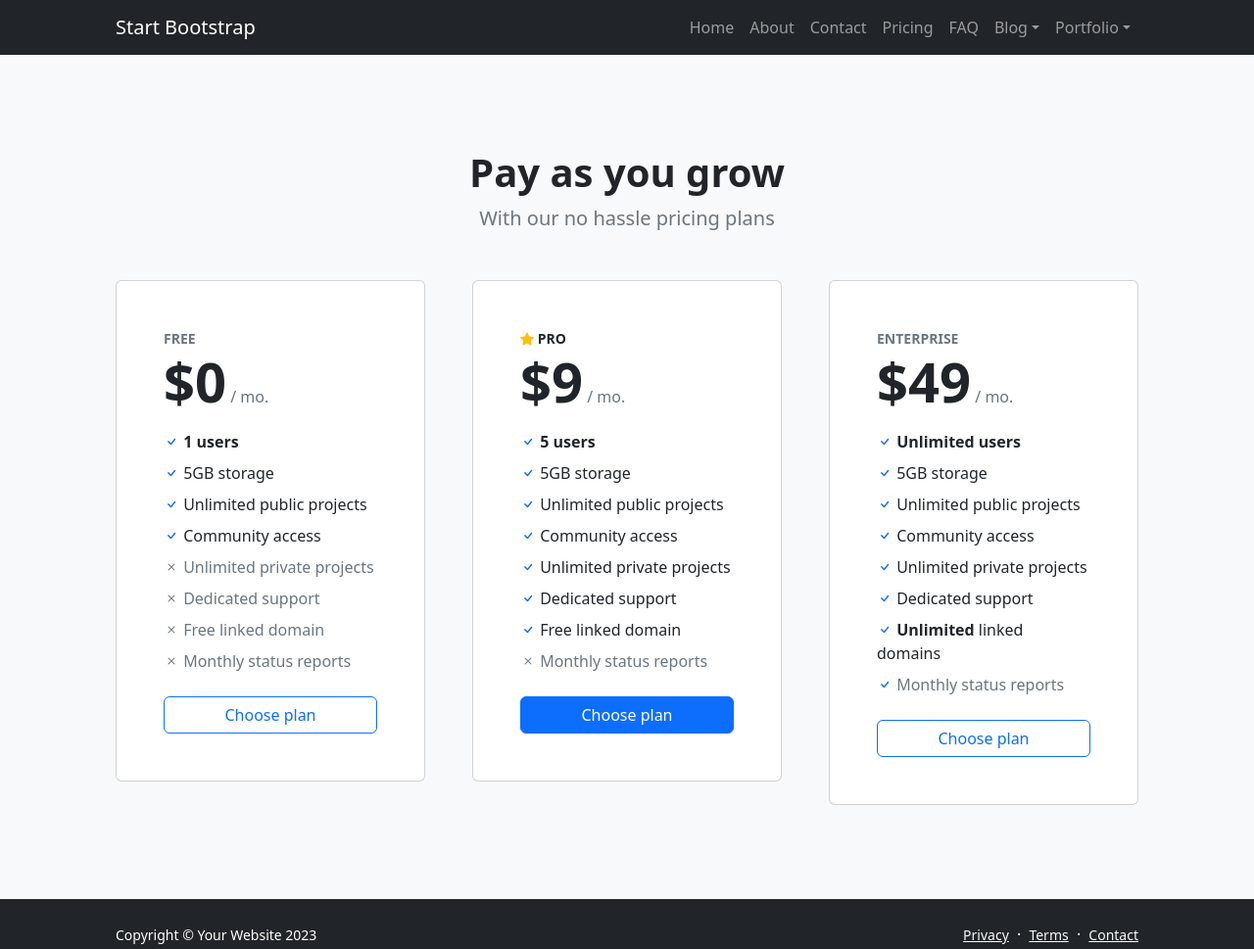
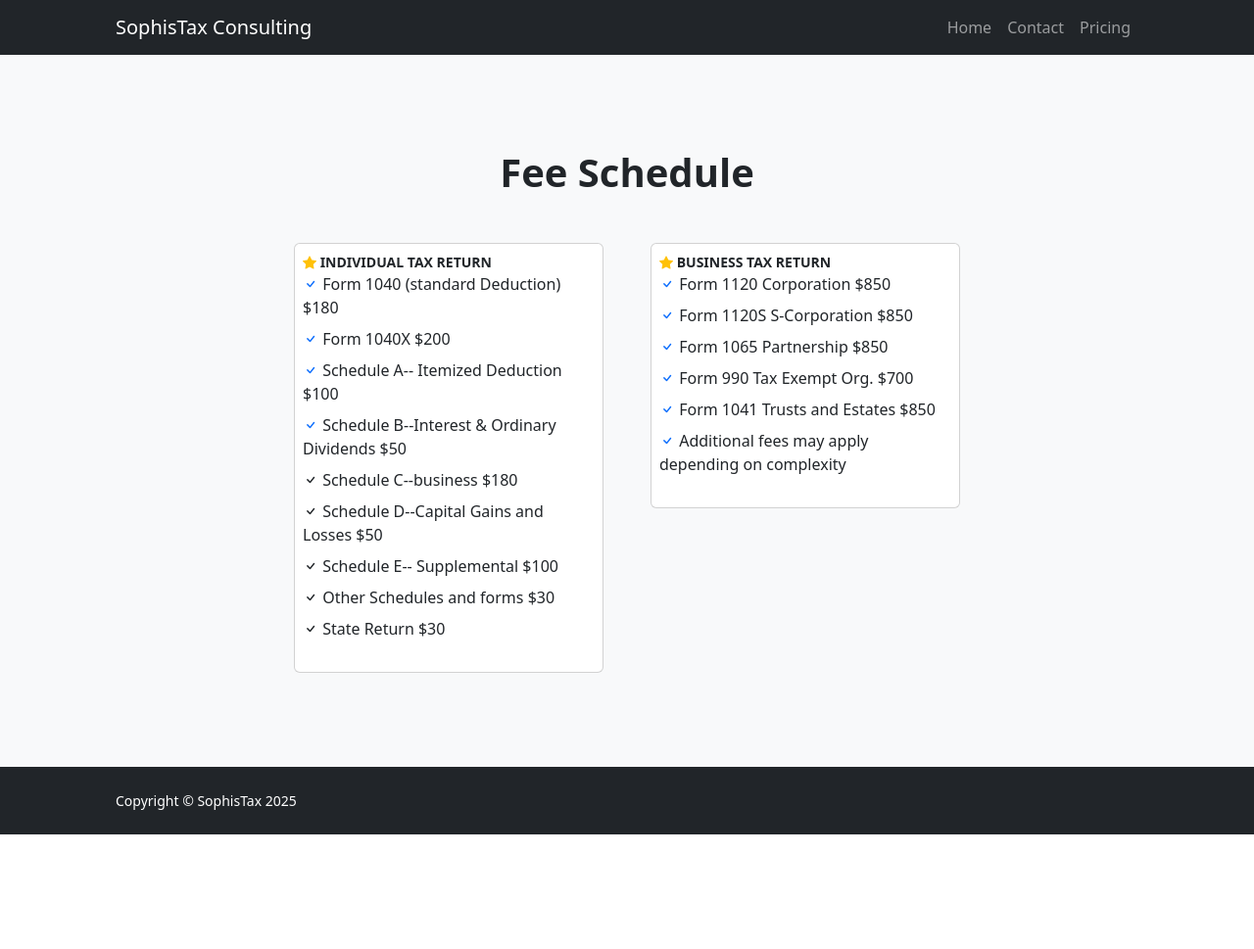
Before and after one commit to marichard8/marichard8.github.io, a plain HTML site: page pricing.html in a window 1280 px wide. Shown: the whole page at 98% size. After the commit the page ends 852 px from the top, so only its background shows below. Drawn offline with nearby package versions, Linux system fonts and the light colour scheme.

Commit message:
Add files via upload

```diff
--- a/contact.html
+++ b/contact.html
@@ -5,29 +5,30 @@
         <meta name="viewport" content="width=device-width, initial-scale=1, shrink-to-fit=no" />
         <meta name="description" content />
         <meta name="author" content />
-        <title>Modern Business - Start Bootstrap Template</title>
+        <title>Contact us via google sheet</title>
         <!-- Favicon-->
         <link rel="icon" type="image/x-icon" href="assets/favicon.ico" />
         <!-- Bootstrap icons-->
         <link href="https://cdn.jsdelivr.net/npm/bootstrap-icons@1.5.0/font/bootstrap-icons.css" rel="stylesheet" />
         <!-- Core theme CSS (includes Bootstrap)-->
         <link href="css/styles.css" rel="stylesheet" />
+        <link rel="stylesheet" href="Google Sheet.css">
     </head>
     <body class="d-flex flex-column">
         <main class="flex-shrink-0">
             <!-- Navigation-->
             <nav class="navbar navbar-expand-lg navbar-dark bg-dark">
                 <div class="container px-5">
-                    <a class="navbar-brand" href="index.html">Start Bootstrap</a>
+                    <a class="navbar-brand" href="index.html">SophisTax Consulting</a>
                     <button class="navbar-toggler" type="button" data-bs-toggle="collapse" data-bs-target="#navbarSupportedContent" aria-controls="navbarSupportedContent" aria-expanded="false" aria-label="Toggle navigation"><span class="navbar-toggler-icon"></span></button>
                     <div class="collapse navbar-collapse" id="navbarSupportedContent">
                         <ul class="navbar-nav ms-auto mb-2 mb-lg-0">
                             <li class="nav-item"><a class="nav-link" href="index.html">Home</a></li>
-                            <li class="nav-item"><a class="nav-link" href="about.html">About</a></li>
+                            <!-- <li class="nav-item"><a class="nav-link" href="about.html">About</a></li> -->
                             <li class="nav-item"><a class="nav-link" href="contact.html">Contact</a></li>
                             <li class="nav-item"><a class="nav-link" href="pricing.html">Pricing</a></li>
-                            <li class="nav-item"><a class="nav-link" href="faq.html">FAQ</a></li>
-                            <li class="nav-item dropdown">
+                            <!-- <li class="nav-item"><a class="nav-link" href="faq.html">FAQ</a></li> -->
+                            <!-- <li class="nav-item dropdown">
                                 <a class="nav-link dropdown-toggle" id="navbarDropdownBlog" href="#" role="button" data-bs-toggle="dropdown" aria-expanded="false">Blog</a>
                                 <ul class="dropdown-menu dropdown-menu-end" aria-labelledby="navbarDropdownBlog">
                                     <li><a class="dropdown-item" href="blog-home.html">Blog Home</a></li>
@@ -40,7 +41,7 @@
                                     <li><a class="dropdown-item" href="portfolio-overview.html">Portfolio Overview</a></li>
                                     <li><a class="dropdown-item" href="portfolio-item.html">Portfolio Item</a></li>
                                 </ul>
-                            </li>
+                            </li> -->
                         </ul>
                     </div>
                 </div>
@@ -64,56 +65,14 @@
                                 <!-- To make this form functional, sign up at-->
                                 <!-- https://startbootstrap.com/solution/contact-forms-->
                                 <!-- to get an API token!-->
-                                <form id="contactForm" data-sb-form-api-token="API_TOKEN">
-                                    <!-- Name input-->
-                                    <div class="form-floating mb-3">
-                                        <input class="form-control" id="name" type="text" placeholder="Enter your name..." data-sb-validations="required" />
-                                        <label for="name">Full name</label>
-                                        <div class="invalid-feedback" data-sb-feedback="name:required">A name is required.</div>
-                                    </div>
-                                    <!-- Email address input-->
-                                    <div class="form-floating mb-3">
-                                        <input class="form-control" id="email" type="email" placeholder="name@example.com" data-sb-validations="required,email" />
-                                        <label for="email">Email address</label>
-                                        <div class="invalid-feedback" data-sb-feedback="email:required">An email is required.</div>
-                                        <div class="invalid-feedback" data-sb-feedback="email:email">Email is not valid.</div>
-                                    </div>
-                                    <!-- Phone number input-->
-                                    <div class="form-floating mb-3">
-                                        <input class="form-control" id="phone" type="tel" placeholder="(123) 456-7890" data-sb-validations="required" />
-                                        <label for="phone">Phone number</label>
-                                        <div class="invalid-feedback" data-sb-feedback="phone:required">A phone number is required.</div>
-                                    </div>
-                                    <!-- Message input-->
-                                    <div class="form-floating mb-3">
-                                        <textarea class="form-control" id="message" type="text" placeholder="Enter your message here..." style="height: 10rem" data-sb-validations="required"></textarea>
-                                        <label for="message">Message</label>
-                                        <div class="invalid-feedback" data-sb-feedback="message:required">A message is required.</div>
-                                    </div>
-                                    <!-- Submit success message-->
-                                    <!---->
-                                    <!-- This is what your users will see when the form-->
-                                    <!-- has successfully submitted-->
-                                    <div class="d-none" id="submitSuccessMessage">
-                                        <div class="text-center mb-3">
-                                            <div class="fw-bolder">Form submission successful!</div>
-                                            To activate this form, sign up at
-                                            <br />
-                                            <a href="https://startbootstrap.com/solution/contact-forms">https://startbootstrap.com/solution/contact-forms</a>
-                                        </div>
-                                    </div>
-                                    <!-- Submit error message-->
-                                    <!---->
-                                    <!-- This is what your users will see when there is-->
-                                    <!-- an error submitting the form-->
-                                    <div class="d-none" id="submitErrorMessage"><div class="text-center text-danger mb-3">Error sending message!</div></div>
-                                    <!-- Submit Button-->
-                                    <div class="d-grid"><button class="btn btn-primary btn-lg disabled" id="submitButton" type="submit">Submit</button></div>
-                                </form>
+
+                                <iframe data-tally-src="https://tally.so/embed/nGQoeo?alignLeft=1&hideTitle=1&transparentBackground=1&dynamicHeight=1" loading="lazy" width="100%" height="100" frameborder="0" marginheight="0" marginwidth="0" title="Contact form"></iframe>
+                                <script>var d=document,w="https://tally.so/widgets/embed.js",v=function(){"undefined"!=typeof Tally?Tally.loadEmbeds():d.querySelectorAll("iframe[data-tally-src]:not([src])").forEach((function(e){e.src=e.dataset.tallySrc}))};if("undefined"!=typeof Tally)v();else if(d.querySelector('script[src="'+w+'"]')==null){var s=d.createElement("script");s.src=w,s.onload=v,s.onerror=v,d.body.appendChild(s);}</script>
+
                             </div>
                         </div>
                     </div>
-                    <!-- Contact cards-->
+                    <!-- Contact cards
                     <div class="row gx-5 row-cols-2 row-cols-lg-4 py-5">
                         <div class="col">
                             <div class="feature bg-primary bg-gradient text-white rounded-3 mb-3"><i class="bi bi-chat-dots"></i></div>
@@ -135,7 +94,7 @@
                             <div class="h5">Call us</div>
                             <p class="text-muted mb-0">Call us during normal business hours at (555) 892-9403.</p>
                         </div>
-                    </div>
+                    </div> -->
                 </div>
             </section>
         </main>
@@ -143,14 +102,14 @@
         <footer class="bg-dark py-4 mt-auto">
             <div class="container px-5">
                 <div class="row align-items-center justify-content-between flex-column flex-sm-row">
-                    <div class="col-auto"><div class="small m-0 text-white">Copyright &copy; Your Website 2023</div></div>
-                    <div class="col-auto">
+                    <div class="col-auto"><div class="small m-0 text-white">Copyright &copy; SophisTax Consulting 2025</div></div>
+                    <!-- <div class="col-auto">
                         <a class="link-light small" href="#!">Privacy</a>
                         <span class="text-white mx-1">&middot;</span>
                         <a class="link-light small" href="#!">Terms</a>
                         <span class="text-white mx-1">&middot;</span>
                         <a class="link-light small" href="#!">Contact</a>
-                    </div>
+                    </div> -->
                 </div>
             </div>
         </footer>
--- a/pricing.html
+++ b/pricing.html
@@ -18,16 +18,16 @@
             <!-- Navigation-->
             <nav class="navbar navbar-expand-lg navbar-dark bg-dark">
                 <div class="container px-5">
-                    <a class="navbar-brand" href="index.html">Start Bootstrap</a>
+                    <a class="navbar-brand" href="index.html">SophisTax Consulting</a>
                     <button class="navbar-toggler" type="button" data-bs-toggle="collapse" data-bs-target="#navbarSupportedContent" aria-controls="navbarSupportedContent" aria-expanded="false" aria-label="Toggle navigation"><span class="navbar-toggler-icon"></span></button>
                     <div class="collapse navbar-collapse" id="navbarSupportedContent">
                         <ul class="navbar-nav ms-auto mb-2 mb-lg-0">
                             <li class="nav-item"><a class="nav-link" href="index.html">Home</a></li>
-                            <li class="nav-item"><a class="nav-link" href="about.html">About</a></li>
+                            <!-- <li class="nav-item"><a class="nav-link" href="about.html">About</a></li> -->
                             <li class="nav-item"><a class="nav-link" href="contact.html">Contact</a></li>
                             <li class="nav-item"><a class="nav-link" href="pricing.html">Pricing</a></li>
-                            <li class="nav-item"><a class="nav-link" href="faq.html">FAQ</a></li>
-                            <li class="nav-item dropdown">
+                            <!-- <li class="nav-item"><a class="nav-link" href="faq.html">FAQ</a></li> -->
+                           <!--<li class="nav-item dropdown">
                                 <a class="nav-link dropdown-toggle" id="navbarDropdownBlog" href="#" role="button" data-bs-toggle="dropdown" aria-expanded="false">Blog</a>
                                 <ul class="dropdown-menu dropdown-menu-end" aria-labelledby="navbarDropdownBlog">
                                     <li><a class="dropdown-item" href="blog-home.html">Blog Home</a></li>
@@ -40,7 +40,7 @@
                                     <li><a class="dropdown-item" href="portfolio-overview.html">Portfolio Overview</a></li>
                                     <li><a class="dropdown-item" href="portfolio-item.html">Portfolio Item</a></li>
                                 </ul>
-                            </li>
+                            </li> -->
                         </ul>
                     </div>
                 </div>
@@ -49,108 +49,107 @@
             <section class="bg-light py-5">
                 <div class="container px-5 my-5">
                     <div class="text-center mb-5">
-                        <h1 class="fw-bolder">Pay as you grow</h1>
-                        <p class="lead fw-normal text-muted mb-0">With our no hassle pricing plans</p>
+                        <h1 class="fw-bolder">Fee Schedule</h1>
+                       <!-- <p class="lead fw-normal text-muted mb-0">With our no hassle pricing</p> -->
                     </div>
                     <div class="row gx-5 justify-content-center">
                         <!-- Pricing card free-->
                         <div class="col-lg-6 col-xl-4">
                             <div class="card mb-5 mb-xl-0">
-                                <div class="card-body p-5">
-                                    <div class="small text-uppercase fw-bold text-muted">Free</div>
-                                    <div class="mb-3">
+                                <div class="card-body p-2">
+                                    <div class="small text-uppercase fw-bold">
+                                        <i class="bi bi-star-fill text-warning"></i>
+                                        Individual Tax Return</div>
+                                    <!--<div class="mb-3">
                                         <span class="display-4 fw-bold">$0</span>
                                         <span class="text-muted">/ mo.</span>
-                                    </div>
+                                    </div> -->
                                     <ul class="list-unstyled mb-4">
                                         <li class="mb-2">
                                             <i class="bi bi-check text-primary"></i>
-                                            <strong>1 users</strong>
+                                            Form 1040 (standard Deduction)               $180
                                         </li>
                                         <li class="mb-2">
                                             <i class="bi bi-check text-primary"></i>
-                                            5GB storage
+                                            Form 1040X            $200
                                         </li>
                                         <li class="mb-2">
                                             <i class="bi bi-check text-primary"></i>
-                                            Unlimited public projects
+                                            Schedule A-- Itemized Deduction     $100
                                         </li>
                                         <li class="mb-2">
                                             <i class="bi bi-check text-primary"></i>
-                                            Community access
+                                            Schedule B--Interest & Ordinary Dividends   $50
                                         </li>
-                                        <li class="mb-2 text-muted">
-                                            <i class="bi bi-x"></i>
-                                            Unlimited private projects
+                                        <li class="mb-2">
+                                            <i class="bi bi-check"></i>
+                                            Schedule C--business        $180
                                         </li>
-                                        <li class="mb-2 text-muted">
-                                            <i class="bi bi-x"></i>
-                                            Dedicated support
+                                        <li class="mb-2">
+                                            <i class="bi bi-check"></i>
+                                            Schedule D--Capital Gains and Losses    $50
                                         </li>
-                                        <li class="mb-2 text-muted">
-                                            <i class="bi bi-x"></i>
-                                            Free linked domain
+                                        <li class="mb-2">
+                                            <i class="bi bi-check"></i>
+                                            Schedule E-- Supplemental   $100
                                         </li>
-                                        <li class="text-muted">
-                                            <i class="bi bi-x"></i>
-                                            Monthly status reports
+                                        <li class="mb-2">
+                                            <i class="bi bi-check"></i>
+                                            Other Schedules and forms   $30
+                                        </li>
+                                        <li class="mb-2">
+                                            <i class="bi bi-check"></i>
+                                            State Return   $30
                                         </li>
                                     </ul>
-                                    <div class="d-grid"><a class="btn btn-outline-primary" href="#!">Choose plan</a></div>
+                                  <!-- <div class="d-grid"><a class="btn btn-outline-primary" href="#!">Choose plan</a></div> -->
                                 </div>
                             </div>
                         </div>
                         <!-- Pricing card pro-->
                         <div class="col-lg-6 col-xl-4">
                             <div class="card mb-5 mb-xl-0">
-                                <div class="card-body p-5">
+                                <div class="card-body p-2">
                                     <div class="small text-uppercase fw-bold">
                                         <i class="bi bi-star-fill text-warning"></i>
-                                        Pro
+                                        BUSINESS TAX RETURN
                                     </div>
-                                    <div class="mb-3">
+                                    <!--<div class="mb-3">
                                         <span class="display-4 fw-bold">$9</span>
                                         <span class="text-muted">/ mo.</span>
-                                    </div>
+                                    </div> -->
                                     <ul class="list-unstyled mb-4">
                                         <li class="mb-2">
                                             <i class="bi bi-check text-primary"></i>
-                                            <strong>5 users</strong>
+                                            Form 1120 Corporation       $850
                                         </li>
                                         <li class="mb-2">
                                             <i class="bi bi-check text-primary"></i>
-                                            5GB storage
+                                            Form 1120S  S-Corporation       $850
                                         </li>
                                         <li class="mb-2">
                                             <i class="bi bi-check text-primary"></i>
-                                            Unlimited public projects
+                                            Form 1065 Partnership       $850
                                         </li>
                                         <li class="mb-2">
                                             <i class="bi bi-check text-primary"></i>
-                                            Community access
+                                            Form 990 Tax Exempt Org.      $700
                                         </li>
                                         <li class="mb-2">
                                             <i class="bi bi-check text-primary"></i>
-                                            Unlimited private projects
+                                            Form 1041 Trusts and Estates    $850
                                         </li>
                                         <li class="mb-2">
                                             <i class="bi bi-check text-primary"></i>
-                                            Dedicated support
+                                            Additional fees may apply depending on complexity
                                         </li>
-                                        <li class="mb-2">
-                                            <i class="bi bi-check text-primary"></i>
-                                            Free linked domain
-                                        </li>
-                                        <li class="text-muted">
-                                            <i class="bi bi-x"></i>
-                                            Monthly status reports
-                                        </li>
+
                                     </ul>
-                                    <div class="d-grid"><a class="btn btn-primary" href="#!">Choose plan</a></div>
+                                    <!-- <div class="d-grid"><a class="btn btn-primary" href="#!">Choose plan</a></div> -->
                                 </div>
                             </div>
                         </div>
-                        <!-- Pricing card enterprise-->
+                        <!-- Pricing card enterprise
                         <div class="col-lg-6 col-xl-4">
                             <div class="card">
                                 <div class="card-body p-5">
@@ -197,7 +196,7 @@
                                     <div class="d-grid"><a class="btn btn-outline-primary" href="#!">Choose plan</a></div>
                                 </div>
                             </div>
-                        </div>
+                        </div> -->
                     </div>
                 </div>
             </section>
@@ -206,14 +205,14 @@
         <footer class="bg-dark py-4 mt-auto">
             <div class="container px-5">
                 <div class="row align-items-center justify-content-between flex-column flex-sm-row">
-                    <div class="col-auto"><div class="small m-0 text-white">Copyright &copy; Your Website 2023</div></div>
-                    <div class="col-auto">
+                    <div class="col-auto"><div class="small m-0 text-white">Copyright &copy; SophisTax 2025</div></div>
+                     <!-- <div class="col-auto">
                         <a class="link-light small" href="#!">Privacy</a>
                         <span class="text-white mx-1">&middot;</span>
                         <a class="link-light small" href="#!">Terms</a>
                         <span class="text-white mx-1">&middot;</span>
                         <a class="link-light small" href="#!">Contact</a>
-                    </div>
+                    </div> -->
                 </div>
             </div>
         </footer>
```
Also changed, not shown: index.html (+34 -31 lines).
